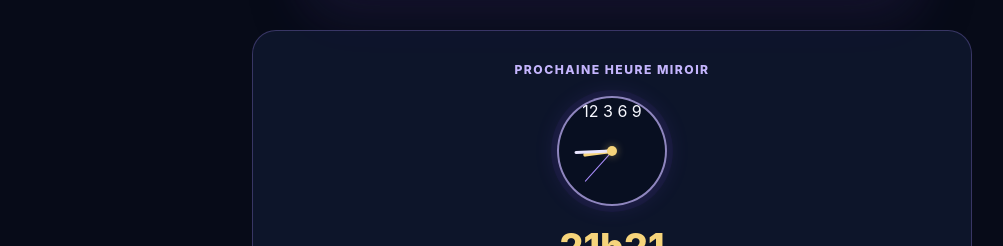
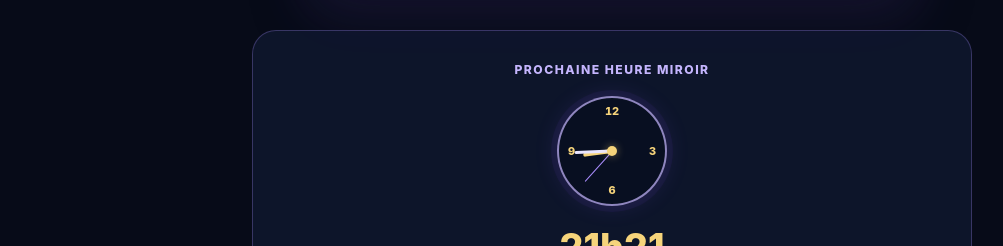
Before and after one commit to sartajbj/heure-miroir, a website: page index.html in a window 1280 px wide. Shown: the part 836-1082 px from the top of the page, without its empty margins (28-1031 px from the left). Drawn offline with Linux system fonts and the light colour scheme.

Commit message:
Refactor clock mark styles to .clock-number
Refactored clock styles to use .clock-number class for better organization.

```diff
--- a/style.css
+++ b/style.css
@@ -2286,42 +2286,38 @@ a.pattern-card:hover {
     0 0 24px rgba(139, 92, 246, 0.14);
 }
 
-.clock-mark {
+.clock-number {
   position: absolute;
-  background: rgba(246, 212, 123, 0.85);
-  border-radius: 2px;
-}
-
-.mark-12,
-.mark-6 {
-  width: 2px;
-  height: 7px;
+  z-index: 2;
+  color: #f6d47b;
+  font-size: 11px;
+  line-height: 1;
+  font-weight: 800;
+  font-variant-numeric: tabular-nums;
+}
+
+.clock-number.mark-12 {
+  top: 8px;
   left: 50%;
   transform: translateX(-50%);
 }
 
-.mark-12 {
-  top: 8px;
-}
-
-.mark-6 {
-  bottom: 8px;
-}
-
-.mark-3,
-.mark-9 {
-  width: 7px;
-  height: 2px;
+.clock-number.mark-3 {
+  right: 9px;
   top: 50%;
   transform: translateY(-50%);
 }
 
-.mark-3 {
-  right: 8px;
-}
-
-.mark-9 {
-  left: 8px;
+.clock-number.mark-6 {
+  bottom: 8px;
+  left: 50%;
+  transform: translateX(-50%);
+}
+
+.clock-number.mark-9 {
+  left: 9px;
+  top: 50%;
+  transform: translateY(-50%);
 }
 
 .clock-hand {
```
